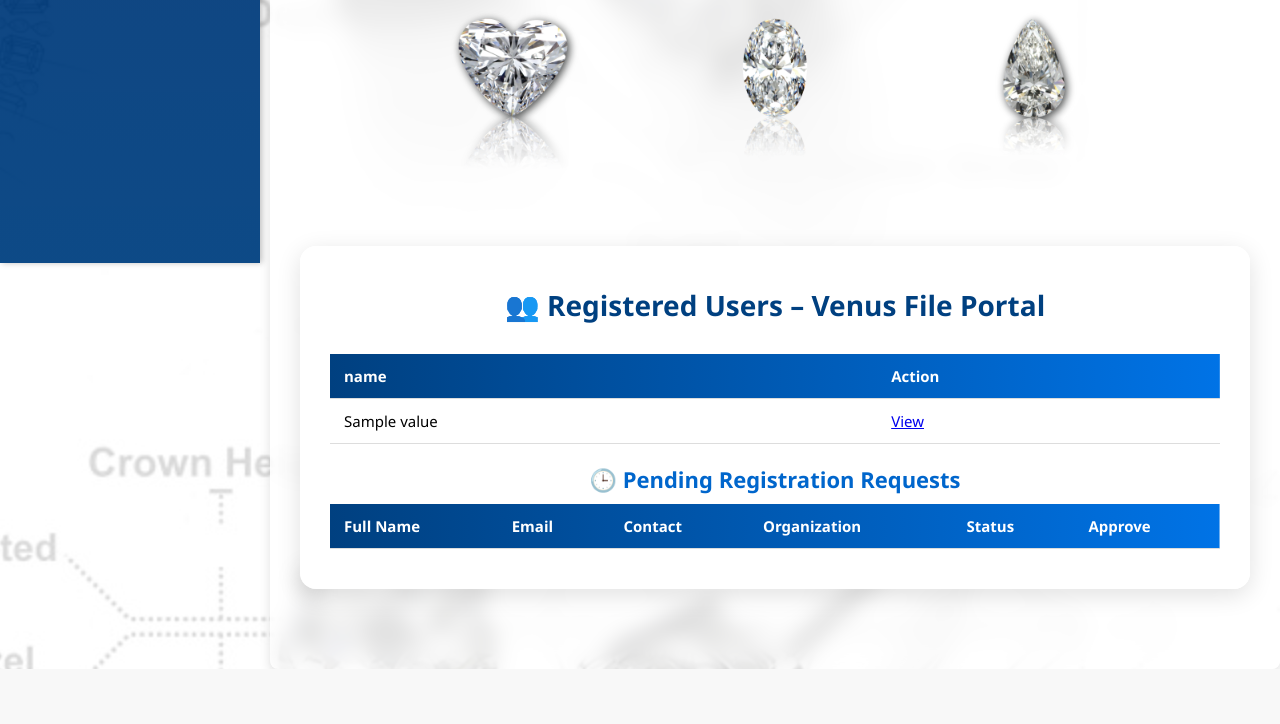
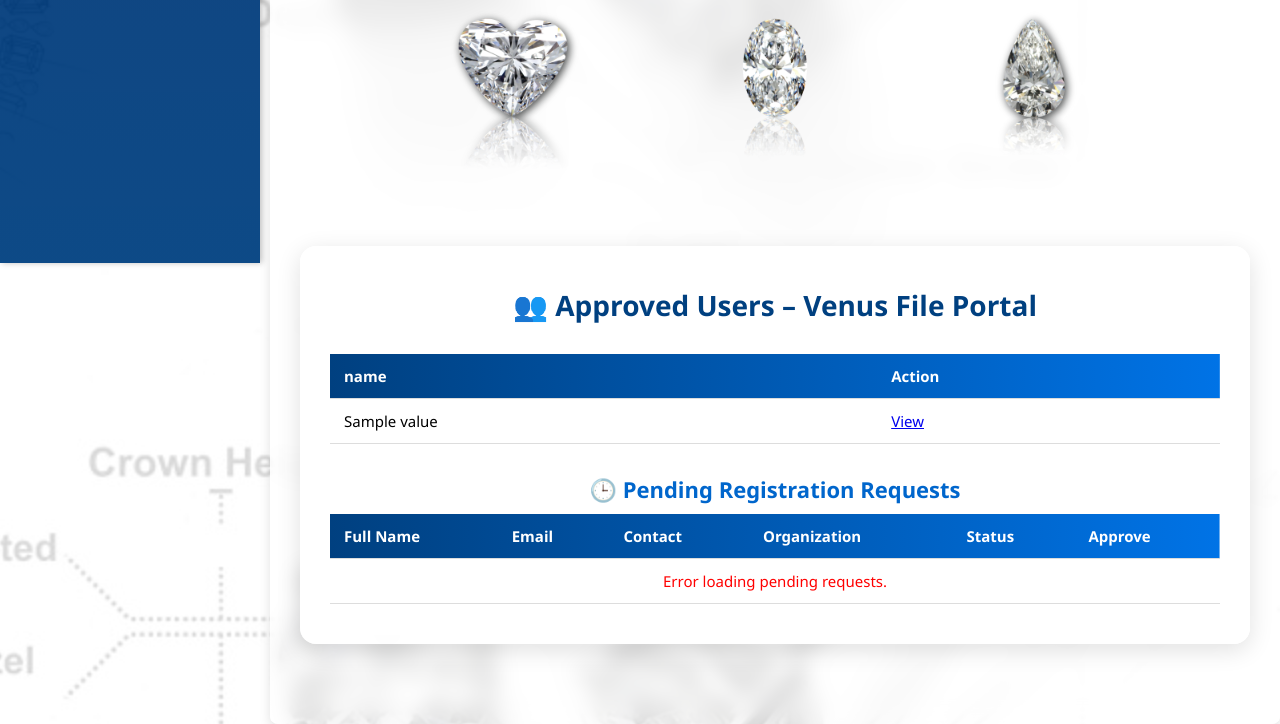
Before and after one commit to Sanketchikane/venus-jewel-portal, a Python web app: template templates/admin_users.html in a window 1280 px wide. Shown: the part 537-1261 px from the top of the page. Before the commit the page ends 1206 px from the top, so only its background shows below. Run offline with Jinja, Linux system fonts and the light colour scheme; the template is opened without the code that fills it: most values are stand-ins (such as "Sample title", 1, 10 or a date in 2020); lists and menus that the app fills with data are empty.

Commit message:
Update admin_users.html

```diff
--- a/templates/admin_users.html
+++ b/templates/admin_users.html
@@ -21,18 +21,20 @@
     text-align: center;
     margin-bottom: 20px;
   }
-  .pending-title { font-size: 22px; color: #0066cc; margin: 20px 0 10px; }
+  .pending-title { font-size: 22px; color: #0066cc; margin: 30px 0 10px; text-align: center; }
   .user-table { width: 100%; border-collapse: collapse; font-size: 15px; }
   .user-table thead { background: linear-gradient(to right, #004080, #0073e6); color: white; }
   .user-table th, .user-table td { padding: 12px 14px; border-bottom: 1px solid #ddd; text-align: left; }
   .user-table tbody tr:hover { background-color: #f0f7ff; }
   form.inline-form input { padding: 6px 8px; margin: 2px; border-radius: 4px; border: 1px solid #ccc; }
   form.inline-form button { padding: 6px 10px; background: #004080; color: white; border: none; border-radius: 4px; cursor: pointer; }
+  form.inline-form button:hover { background: #002c5a; }
 </style>
 
 <div class="user-card">
-  <h2>👥 Registered Users – Venus File Portal</h2>
+  <h2>👥 Approved Users – Venus File Portal</h2>
 
+  {% if users %}
   <table class="user-table">
     <thead>
       <tr>
@@ -48,23 +50,38 @@
         {% for key, value in user.items() %}
         <td>{{ value }}</td>
         {% endfor %}
-        <td><a href="{{ url_for('view_user', username=user['Username']) }}">View</a></td>
+        <td>
+          <a href="{{ url_for('view_user', username=user['Username']) }}" class="action-link">View</a>
+        </td>
       </tr>
       {% endfor %}
     </tbody>
   </table>
+  {% else %}
+    <p style="text-align:center;color:#004080;font-weight:600;">No approved users found.</p>
+  {% endif %}
 
   <h3 class="pending-title">🕒 Pending Registration Requests</h3>
   <table class="user-table" id="pending-table">
-    <thead><tr><th>Full Name</th><th>Email</th><th>Contact</th><th>Organization</th><th>Status</th><th>Approve</th></tr></thead>
+    <thead>
+      <tr>
+        <th>Full Name</th>
+        <th>Email</th>
+        <th>Contact</th>
+        <th>Organization</th>
+        <th>Status</th>
+        <th>Approve</th>
+      </tr>
+    </thead>
     <tbody id="pending-body">
-      <!-- Populated via JS -->
+      <tr><td colspan="6" style="text-align:center;">Loading...</td></tr>
     </tbody>
   </table>
 </div>
 
 <script>
   async function loadPending() {
+    try {
       const res = await fetch("/api/pending-registrations");
       const data = await res.json();
       const tbody = document.getElementById("pending-body");
@@ -78,7 +95,7 @@
         tr.innerHTML = `
           <td>${r["Full Name"] || ""}</td>
           <td>${r["Email"] || ""}</td>
-        <td>${r["Contact"] || ""}</td>
+          <td>${r["Contact Number"] || ""}</td>
           <td>${r["Organization"] || ""}</td>
           <td>${r["Status"] || "Pending"}</td>
           <td>
@@ -91,6 +108,10 @@
           </td>`;
         tbody.appendChild(tr);
       });
+    } catch (e) {
+      document.getElementById("pending-body").innerHTML =
+        "<tr><td colspan='6' style='text-align:center;color:red;'>Error loading pending requests.</td></tr>";
+    }
   }
   loadPending();
 </script>
```
Lines whose indentation alone changed are shown as unchanged.
